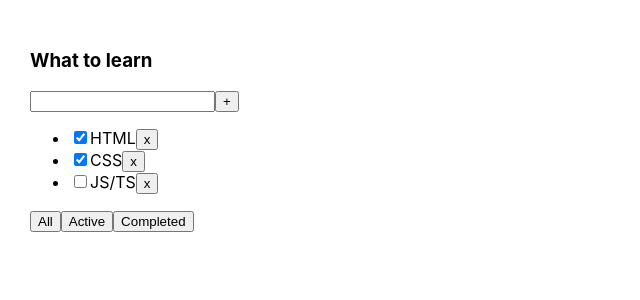
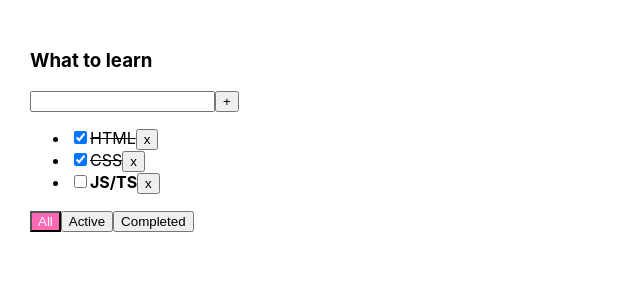
Before and after one commit to Natali-khm/todolist, a React (Create React App) app: page / in a window 1280 px wide. Shown: the top 300 px of the page, without its empty margins (0-640 px from the left). Built offline with nearby package versions, Linux system fonts and the light colour scheme.

Commit message:
styles added

```diff
--- a/src/App.css
+++ b/src/App.css
@@ -6,3 +6,21 @@
 .App > div {
   margin-right: 50px;
 }
+
+.task-done {
+  text-decoration: line-through;
+}
+
+.task{
+  font-weight: bold;
+}
+
+.btn-active{
+  color: white;
+  background-color: hotpink;
+}
+
+.input-error{
+  border: 2px solid red;
+  outline:none
+}
--- a/src/App.tsx
+++ b/src/App.tsx
@@ -18,7 +18,7 @@ function App() {
     { id: v1(), title: "JS/TS", isDone: false },
   ];
 
-  useEffect(()=>console.log(tasks), [tasks_1]);
+  // useEffect(()=>console.log(tasks), [tasks_1]);
 
 
   const [tasks, setTasks] = useState <Array<TaskType>>(tasks_1);
@@ -37,12 +37,22 @@ function App() {
 
   const getFilteredTasksForRender = (tasks: Array<TaskType>, filter: FilterValuesType) => {
 
+
     switch (filter) {
-      case 'active': return tasks.filter(task => task.isDone === false);
-      case 'completed': return tasks.filter(task => task.isDone === true);
+      case 'active': return tasks.filter(task => !task.isDone);
+      case 'completed': return tasks.filter(task => task.isDone);
       default: return tasks;
     }
-  }
+  };
+
+    const changeTaskStatus = (taskId: string, isDone: boolean) => {
+      setTasks(
+        tasks.map(
+              (t: TaskType) => t.id === taskId
+              ? {...t, isDone: isDone}
+              : t
+                 ))};
+
 
   const filteredTasksForRender = getFilteredTasksForRender(tasks, filter);
   return (
@@ -52,6 +62,8 @@ function App() {
                 tasks = {filteredTasksForRender}
                 removeTask = {removeTask}
                 addTask = {addTask}
+                changeTaskStatus = {changeTaskStatus}
+                filter = {filter}
                 />
     </div>
   );
--- a/src/TodoList.tsx
+++ b/src/TodoList.tsx
@@ -7,12 +7,15 @@ type todoListPropsType = {
     removeTask: (taskId: string)=>void
     changleFilter: (filterValue: FilterValuesType)=>void
     addTask: (title: string) => void
+    changeTaskStatus: (taskId: string, newStatus: boolean)=>void
+    filter: FilterValuesType
 }
 
 
 
 const TodoList = (props: todoListPropsType) => {
     const [title, setTitle] = useState<string>('')
+    const [error, setError] = useState<boolean>(false)
 
     /*     const ref = useRef<HTMLInputElement>(null); */
 
@@ -20,21 +23,34 @@ const TodoList = (props: todoListPropsType) => {
     ? <span>Your to-do list is empty</span>
     : props.tasks.map((task: TaskType) => {
 
+        const changeTaskStatus = (e: ChangeEvent<HTMLInputElement>) => { props.changeTaskStatus(task.id, e.currentTarget.checked)}
+        const removeTask = () => {props.removeTask(task.id)}
+
         return(
-            <li>
-                <input type="checkbox" checked={task.isDone}/>
+            <li key={task.id} className={task.isDone ? 'task-done' : 'task'}>
+                <input type="checkbox"
+                        checked={task.isDone}
+                        onChange = {changeTaskStatus}
+                />
                 <span>{task.title}</span>
-                <button onClick={() => props.removeTask(task.id)}>x</button>
+                <button onClick={removeTask}>x</button>
             </li>
             )
         });
 
     const addTask = () => {
-            props.addTask(title);
+        if (title.trim()){
+            props.addTask(title.trim());
+        } else {
+            setError(true)
+        }
             setTitle('')
         }
 
-    const onChangeHandler = (e: ChangeEvent<HTMLInputElement>) => setTitle(e.currentTarget.value);
+    const onChangeHandler = (e: ChangeEvent<HTMLInputElement>) => {
+        error && setError(false);
+        setTitle(e.currentTarget.value)
+    };
     const onKeyDownHandler = (e: KeyboardEvent<HTMLInputElement>) => { if (e.code === 'Enter') { addTask() }}
 
     /*  const onClickHandlerAll = () => {props.changleFilter('all')}
@@ -45,7 +61,9 @@ const TodoList = (props: todoListPropsType) => {
     const handlerCreator = (filter: FilterValuesType) => {
             return () => {props.changleFilter(filter)}
         }
+    const inputErrorClass = error ? 'input-error' : ''
 
+    const errorMessage = error && <p style={{color: 'red'}}>required title</p>
     return (
         <div>
             <h3>{props.title}</h3>
@@ -53,6 +71,7 @@ const TodoList = (props: todoListPropsType) => {
                 <input  onChange = {onChangeHandler}
                         value = {title}
                         onKeyDown = {onKeyDownHandler}
+                        className={inputErrorClass}
                         /* ref={ref} */
                 />
                 <button onClick={addTask}
@@ -64,12 +83,16 @@ const TodoList = (props: todoListPropsType) => {
                             };}
                         } */
                 >+</button>
+                {errorMessage}
             </div>
             <ul>{tasksList}</ul>
             <div>
-                <button onClick = {handlerCreator('all')}>All</button>
-                <button onClick = {handlerCreator('active')}>Active</button>
-                <button onClick = {handlerCreator('completed')}>Completed</button>
+                <button className = {props.filter === 'all' ? 'btn-active' : ''}
+                        onClick = {handlerCreator('all')}>All</button>
+                <button className = {props.filter === 'active' ? 'btn-active' : ''}
+                        onClick = {handlerCreator('active')}>Active</button>
+                <button className = {props.filter === 'completed' ? 'btn-active' : ''}
+                        onClick = {handlerCreator('completed')}>Completed</button>
             </div>
         </div>
     )
--- a/src/index.tsx
+++ b/src/index.tsx
@@ -2,6 +2,7 @@ import React from 'react';
 import ReactDOM from 'react-dom/client';
 import './index.css';
 import App from './App';
+import App_rewrite from './from_beginning/App_rewrite'
 
 
 const root = ReactDOM.createRoot(
@@ -10,6 +11,7 @@ const root = ReactDOM.createRoot(
 root.render(
   <React.StrictMode>
     <App />
+    {/* <App_rewrite/> */}
   </React.StrictMode>
 );
 
```
